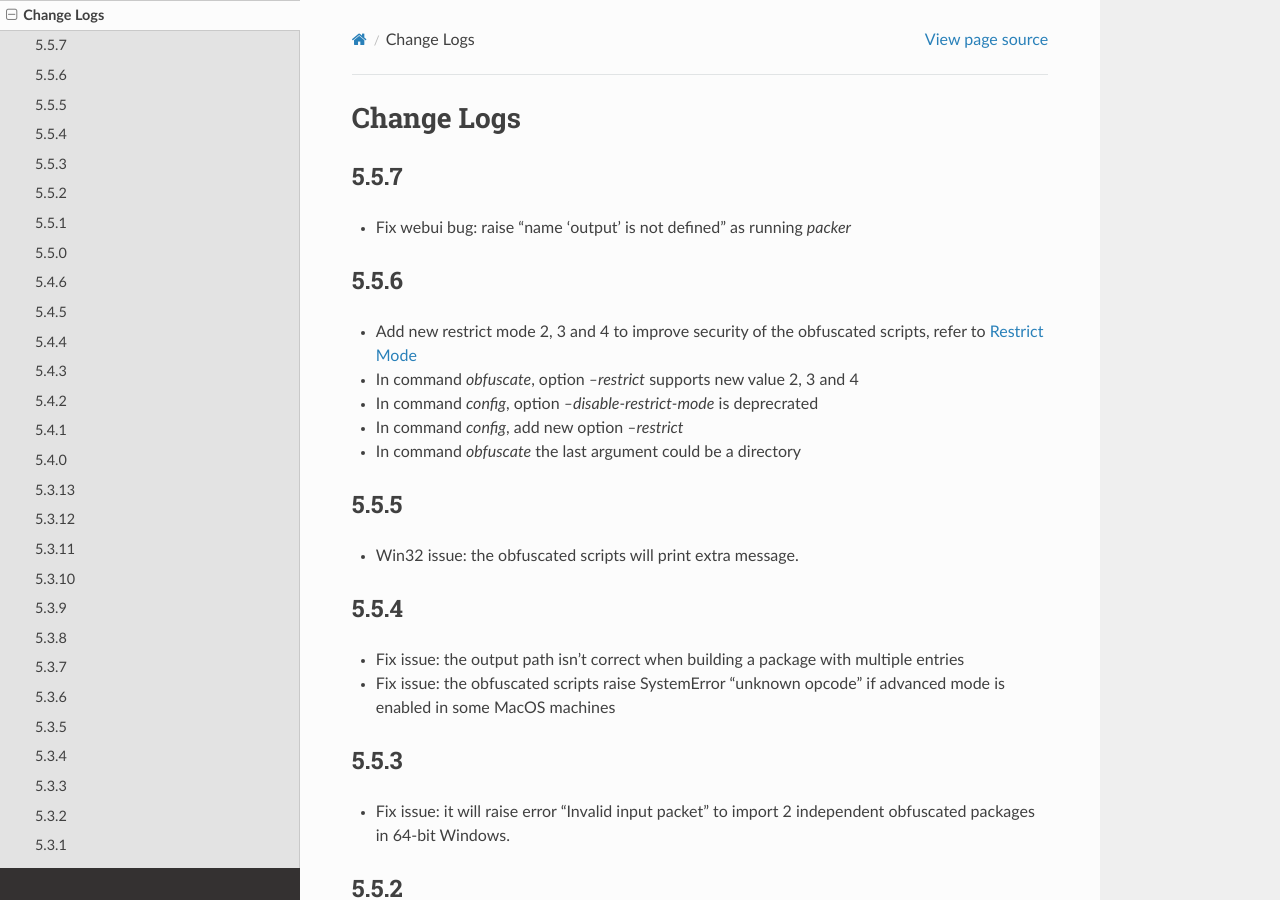
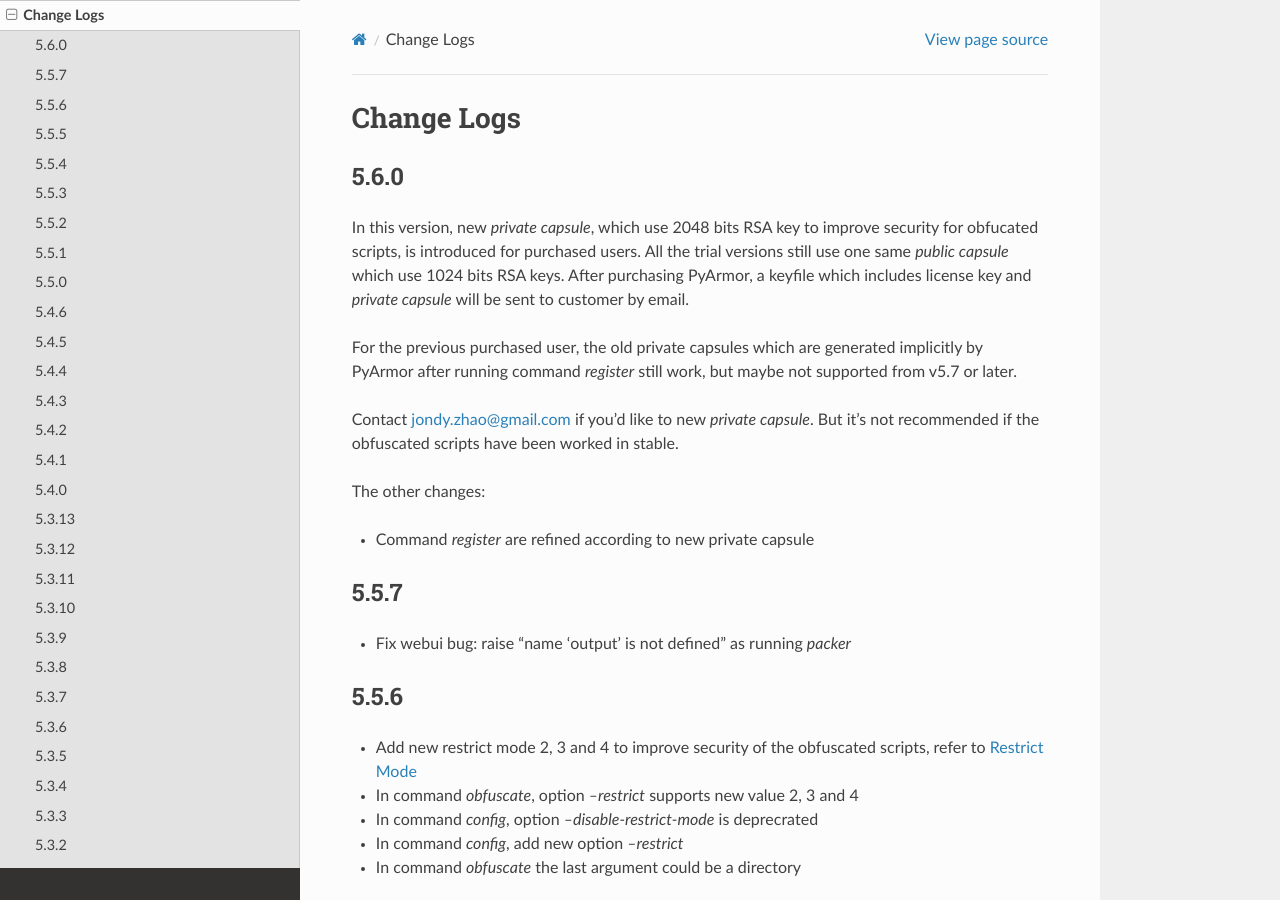
Before and after one commit to dashingsoft/pyarmor, a Sphinx documentation site: the page built from docs/change-logs.rst, in a window 1280 px wide and 900 px high. Built offline with Sphinx 7.4.7 and the Read the Docs theme 2.0.0, drawn with Linux system fonts in a browser that asks for light colours.

Commit message:
Add change log

```diff
--- a/docs/change-logs.rst
+++ b/docs/change-logs.rst
@@ -2,6 +2,27 @@
 
 Change Logs
 ===========
+
+5.6.0
+-----
+In this version, new `private capsule`, which use 2048 bits RSA key to
+improve security for obfucated scripts, is introduced for purchased
+users. All the trial versions still use one same `public capsule`
+which use 1024 bits RSA keys. After purchasing PyArmor, a keyfile
+which includes license key and `private capsule` will be sent to
+customer by email.
+
+For the previous purchased user, the old private capsules which are
+generated implicitly by PyArmor after running command `register` still
+work, but maybe not supported from v5.7 or later.
+
+Contact jondy.zhao@gmail.com if you'd like to new `private
+capsule`. But it's not recommended if the obfuscated scripts have been
+worked in stable.
+
+The other changes:
+
+* Command `register` are refined according to new private capsule
 
 5.5.7
 -----
```
